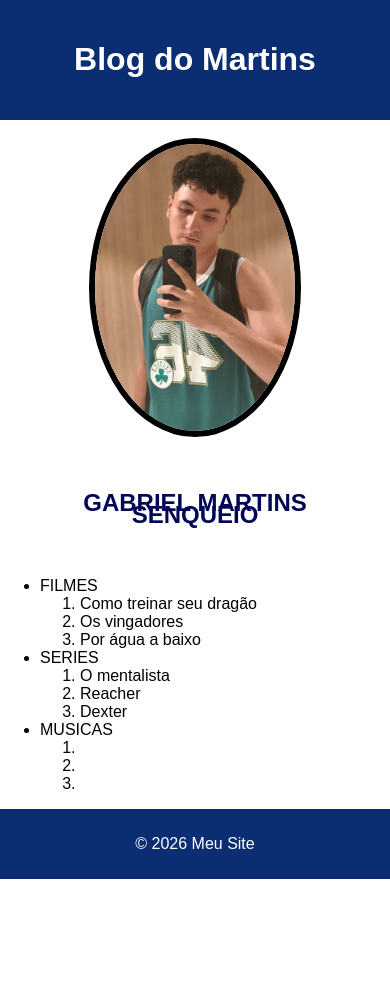
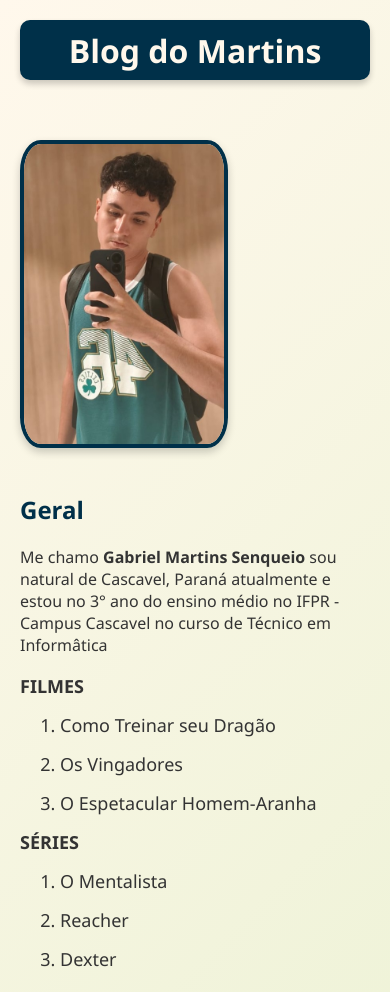
Before and after one commit to GabrielMartins755/Atividade_Web_Blog-Parte-1, a plain HTML site: page index.html in a window 390 px wide. Shown: the top 992 px of the page. Before the commit the page ends 879 px from the top, so only its background shows below. Drawn offline with Linux system fonts and the light colour scheme.

Commit message:
versão 5

```diff
--- a/estilo.css
+++ b/estilo.css
@@ -1,58 +1,109 @@
-/* --- Estilos Gerais (Computador) --- */
+@media (max-width: 600px) {
+    .container-bio {
+        flex-direction: column;
+        text-align: center;
+        padding: 20px;
+    }
+    .cards-container {
+        padding: 40px 20px;
+        gap: 20px;
+    }
+    .card {
+        width: 100px !important;
+        padding: 20px 10px;
+        display: flex;
+    }
+    .secao-conteudo {
+        flex-direction: column !important;
+        gap: 20px;
+    }
+    .col-texto h2 {
+        text-align: center;
+    }
+    .col-texto p {
+        text-align: justify;
+        font-size: 16px;
+    }
+}
+
+html {
+    scroll-behavior: smooth;
+}
 
 body {
+    background: linear-gradient(-45deg, #003049, #dcedc1, #FFF8EC);
+    background-size: 400% 400%;
+    font-family: 'Segoe UI', Arial, sans-serif;
     margin: 0;
     min-height: 100vh;
     display: flex;
     flex-direction: column;
-    font-family: Arial, sans-serif; /* Definido aqui para todo o corpo */
+    color: #333;
 }
 
-header {
-    background-color: #0B2D72;
-    color: white;
-    text-align: center;
-    padding: 20px; /* Aumentei um pouco para melhor toque */
+.header {
+    background-color: #003049;
+    border-radius: 10px;
+    height: 60px;
+    display: flex;
+    align-items: center;
+    justify-content: center;
+    margin: 20px;
+    box-shadow: 0 4px 6px rgba(0, 0, 0, 0.2);
+}
+
+.header h1 {
+    color: #FFF8EC;
+    margin: 0;
+}
+
+.container-bio {
+    display: flex;
+    justify-content: center;
+    align-items: flex-start;
+    gap: 40px;
+    max-width: 1000px;
+    margin: 40px auto;
+    padding: 0 20px;
+    flex: 1;
+}
+
+.foto-perfil {
+    width: 200px;
+    height: 300px;
+    border-radius: 10%;
+    object-fit: cover;
+    border: 4px solid #003049;
+    box-shadow: 0 4px 8px rgba(0, 0, 0, 0.2);
+}
+
+.texto-bio {
+    text-align: left;
+}
+
+.conteudo-principal h2 {
+    color: #003049;
+    margin-top: 0;
+    font-size: 24px;
+}
+
+#gostos {
+    font-size: 18px;
+}
+
+#gostos ul {
+    list-style: none;
+    padding: 0;
+}
+
+#gostos li {
+    margin-top: 15px;
 }
 
 footer {
-    background-color: #0B2D72;
+    background-color: #003049;
     color: white;
     text-align: center;
-    padding: 10px;
-    margin-top: auto;
+    padding: 15px;
+    margin-top: 50px;
 }
-
-.conteudo-principal {
-    padding: 20px;
-    line-height: 0.5;
-}
-
-h2 {
-    color: #020757;
-}
-
-/* Estilo da Imagem (Melhorado) */
-.foto-perfil {
-    width: 200px;
-    border: 6px solid rgb(0, 0, 0);
-    border-radius: 50%;
-    float: left;
-    margin-right: 50px;
-    margin-bottom: 20px;
-}
-
-/* --- AJUSTES PARA CELULAR (Media Query) --- */
-
-/* Quando o ecrã for menor que 600px de largura: */
-@media (max-width: 600px) {
-    .foto-perfil {
-        float: none;        /* Remove o alinhamento lateral */
-        display: block;     /* Permite centrar com margin auto */
-        margin: 0 auto 20px auto; /* Centra a imagem e dá espaço em baixo */
-    }
-
-    .conteudo-principal {
-        text-align: center; /* Centra o texto para combinar com a foto */
-    }
-}
--- a/index.html
+++ b/index.html
@@ -1,53 +1,54 @@
 <!DOCTYPE html>
-<html lang="en">
+<html lang="pt-BR">
 
 <head>
     <meta charset="UTF-8">
     <meta name="viewport" content="width=device-width, initial-scale=1.0">
-    <title>blog do Gabriel</title>
+    <title>Blog do Gabriel</title>
     <link rel="stylesheet" href="estilo.css">
 </head>
 
 <body>
-    <div id="cabecalho">
+
     <header class="header">
         <h1>Blog do Martins</h1>
     </header>
-    </div>
-    <br>
+    <div class="container-bio">
         <div id="gabriel">
             <img src="gabriel.png" class="foto-perfil" alt="Foto de Gabriel">
         </div>
+
+        <div class="texto-bio">
             <main class="conteudo-principal">
-        <h2>GABRIEL MARTINS SENQUEIO</h2>
+                <h2>Geral</h2>
+                <p>Me chamo <strong>Gabriel Martins Senqueio</strong> sou natural de Cascavel, Paraná atualmente e estou no 3° ano do ensino médio no IFPR - Campus Cascavel no curso de Técnico em Informâtica
+                </p>
+            </main>
 
-    </main>
             <div id="gostos">
                 <ul>
-            <li>FILMES</li>
+                    <li><strong>FILMES</strong>
                         <ol>
-                <li>Como treinar seu dragão</li>
-                <li>Os vingadores</li>
-                <li>Por água a baixo</li>
+                            <li>Como Treinar seu Dragão</li>
+                            <li>Os Vingadores</li>
+                            <li>O Espetacular Homem-Aranha</li>
                         </ol>
-            <li>SERIES</li>
+                    </li>
+                    <li><strong>SÉRIES</strong>
                         <ol>
-                <li>O mentalista</li>
+                            <li>O Mentalista</li>
                             <li>Reacher</li>
                             <li>Dexter</li>
                         </ol>
-            <li>MUSICAS</li>
-            <ol>
-                <li></li>
-                <li></li>
-                <li></li>
-            </ol>
+                    </li>
                 </ul>
             </div>
+        </div>
+    </div>
+    <footer>
+        <p>© 2026 Meu Site</p>
+    </footer>
 
-    <footer>
-        <p>© 2026 Meu Site </p>
-    </footer>
 </body>
 
 </html>
```
Lines whose indentation alone changed are shown as unchanged.
